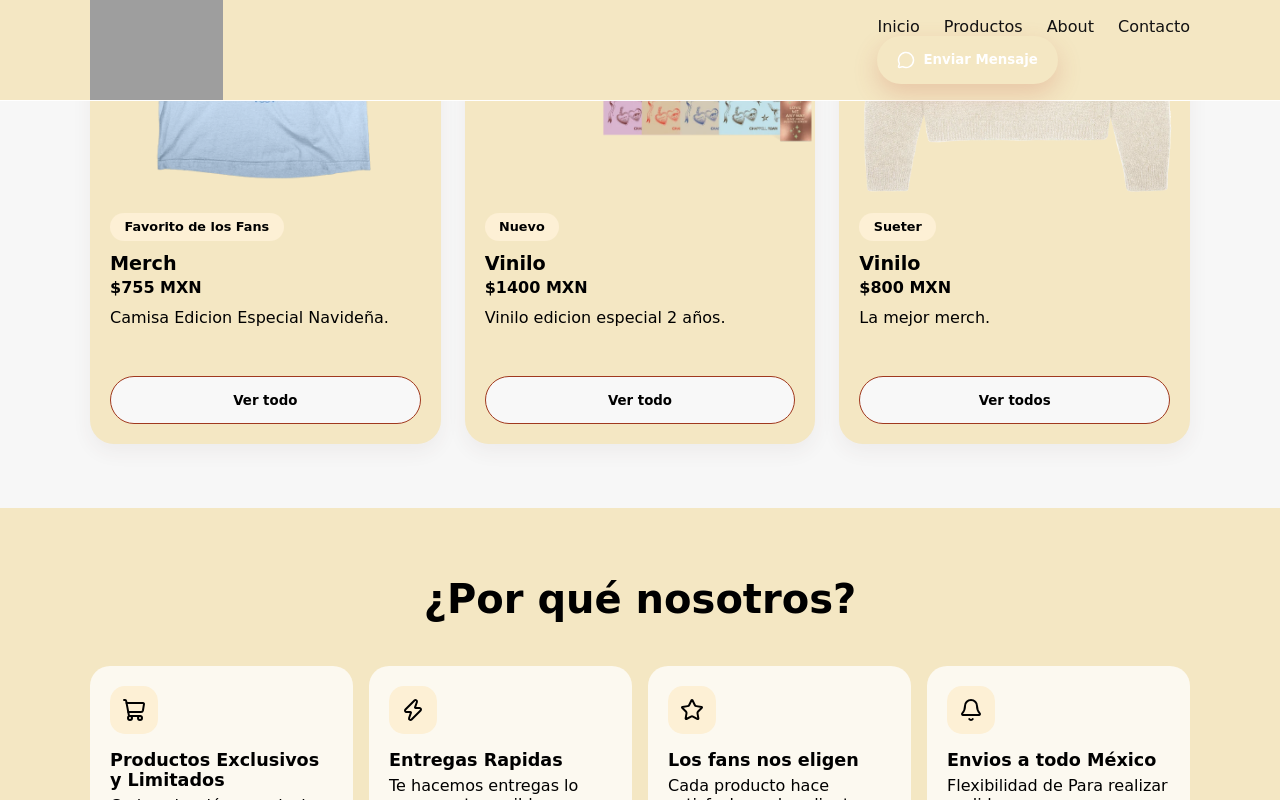
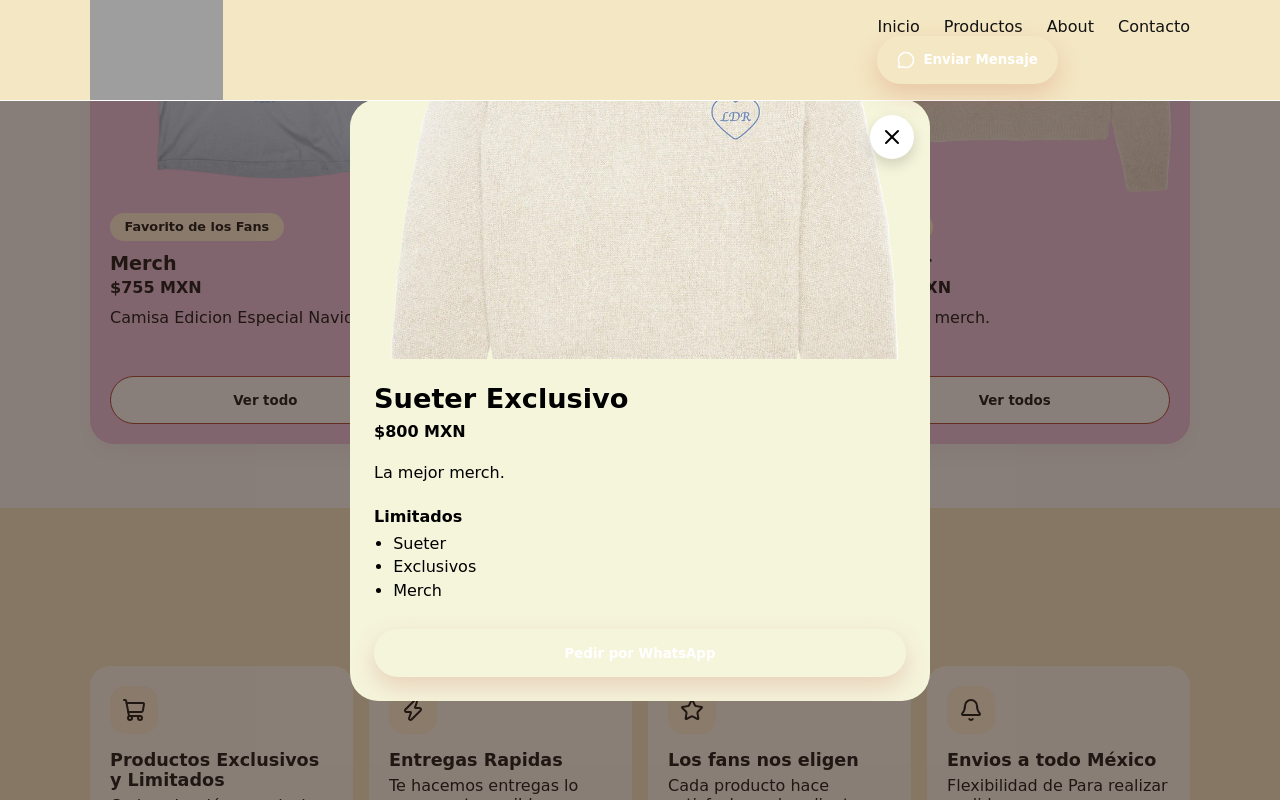
Before and after one commit to Lrdza05/Fan-Merch, a plain HTML site: page index.html in a window 1280 px wide. Both pictures are taken after a click on the button "Ver todos". Shown: the part 1340-2140 px from the top of the page. Drawn offline with nearby package versions, Linux system fonts and the light colour scheme; grey boxes are pictures that could not be loaded; a web font is replaced by a local one.

Commit message:
Update2 ENTREGABLE 3 - Record Shop - 27 NOV

```diff
--- a/css/style.css
+++ b/css/style.css
@@ -228,14 +228,14 @@ h1, h2, h3 {
 
 
 .intro-title span {
-  color: #777777;
+  color: #e3c697;
 }
 
 
 .intro-description {
   max-width: 520px;
   margin: 20px auto 0;
-  color: #a6a6a6;
+  color: #030404;
   font-size: 12px;
   line-height: 1.8;
 }
@@ -437,7 +437,7 @@ h1, h2, h3 {
   grid-template-columns: repeat(auto-fit, minmax(260px, 1fr));
 }
 .product-card {
-  background: #f4e7c3;
+  background: #e5bbdb;
   border: 1px solid var(--line);
   border-radius: 24px;
   overflow: hidden;
@@ -599,7 +599,60 @@ h1, h2, h3 {
 }
 
 
+/*Modal Configuracion*/
 
+.modal {
+  position: fixed;
+  inset: 0;
+  z-index: 80;
+  display: none;
+  align-items: flex-end;
+  justify-content: center;
+  padding: 1rem;
+  background: rgba(56,38,31,.58);
+}
+.modal.is-open { display: flex; }
+.modal-panel {
+  width: min(100%, 580px);
+  max-height: 92vh;
+  overflow-y: auto;
+  background: beige;
+  border-radius: 28px 28px 18px 18px;
+  animation: modalIn .25s ease;
+}
+@keyframes modalIn { from { transform: translateY(22px); opacity: .5; } to { transform: translateY(0); opacity: 1; } }
+.modal-image { position: relative; }
+.modal-image img { width: 100%; height: 240px; object-fit: cover; }
+.modal-close {
+  position: absolute;
+  right: 1rem;
+  top: 1rem;
+  width: 44px;
+  height: 44px;
+  border-radius: 50%;
+  border: none;
+  background: #fff;
+  color: var(--coral-dark);
+  display: grid;
+  place-items: center;
+  cursor: pointer;
+  box-shadow: 0 6px 14px rgba(0,0,0,.15);
+}
+.modal-body { padding: 1.5rem; }
+.modal-body h2 { font-size: 1.7rem; }
+.modal-body .price { color: var(--coral-dark); font-weight: 700; margin-top: .3rem; }
+.modal-body p { color: var(--muted); margin-top: 1rem; line-height: 1.6; }
+.modal-body h3 { font-size: 1rem; margin-top: 1.3rem; }
+.modal-body ul { margin-top: .5rem; padding-left: 1.2rem; list-style: disc; color: var(--muted); }
+.modal-body li { margin-bottom: .3rem; }
+.modal-body .btn { margin-top: 1.5rem; width: 100%; }
+
+
+@media (min-width: 768px) {
+  .modal { align-items: center; }
+  .modal-panel { border-radius: 28px; }
+  .modal-image img { height: 260px; }
+}
 
 
 
--- a/index.html
+++ b/index.html
@@ -172,7 +172,7 @@
               <h3>Merch</h3>
               <p class="price">$755 MXN</p>
               <p class="description">Camisa Edicion Especial Navideña.</p>
-              <button type="button" class="btn card" onclick="openModal('modal-caja')">Ver todo</button>
+              <button type="button" class="btn card" onclick="openModal('modal-Favorito de Fans')">Ver todo</button>
             </div>
           </article>
           <!--PRODUCTO 2-->
@@ -184,7 +184,7 @@
               <h3>Vinilo</h3>
               <p class="price">$1400 MXN</p>
               <p class="description">Vinilo edicion especial 2 años.</p>
-              <button type="button" class="btn card" onclick="openModal('modal-caja')">Ver todo</button>
+              <button type="button" class="btn card" onclick="openModal('modal-Nuevo')">Ver todo</button>
             </div>
           </article>
         <!--PRODUCTO 3-->
@@ -192,11 +192,11 @@
           <article class="product-card reveal">
             <img src="img/merch4.png" alt="Camisa navideña de Artista">
             <div class="product-body">
-              <span class="tag">Sueter</span>
-              <h3>Vinilo</h3>
+              <span class="tag">Merch</span>
+              <h3>Sueter</h3>
               <p class="price">$800 MXN</p>
               <p class="description">La mejor merch.</p>
-              <button type="button" class="btn card" onclick="openModal('modal-caja')">Ver todos</button>
+              <button type="button" class="btn card" onclick="openModal('modal-Merch')">Ver todos</button>
             </div>
           </article>
           </div>
@@ -325,7 +325,8 @@
           <ul>
             <li><i data-lucide="instagram"></i> <a href="https://www.instagram.com/l._rdza/" target="_blank" rel="noopener noreferrer">@l._rdza</a></li>
             <li><i data-lucide="facebook"></i> <a href="https://facebook.com/" target="_blank" rel="noopener noreferrer">Shop Records</a></li>
-            <li><i data-lucide="mail"></i> <a href="mailto:hola@dulcedetalle.mx">l.rodriguez040@ebc.edu.mx
+            <li><i data-lucide="mail"></i> <a href="mailto:hola@dulcedetalle.mx">l.rodriguez040@ebc.edu.mx</a></li>
+            <li><i data-lucide="Map"></i> <a href="https://maps.app.goo.gl/WL1TqL1rj5NnoyQM9">Polanco</a></li>
 </a></li>
             <li><i data-lucide="clock-3"></i> Lunes a sábado, 10:00 a 20:00</li>
           </ul>
@@ -345,6 +346,79 @@
     <a href="#inicio">Volver arriba ↑</a>
   </footer>
 
+  <!--MODAL PARA LOS PRODUCTOS O SEVICIOS , ETC-->
+
+ <div id="modal-Favorito de Fans" class="modal" role="dialog" aria-modal="true" aria-labelledby="modal-Favorito de Fans-Title">
+    <div class="modal-panel">
+      <div class="modal-image">
+        <img src="/img/merch2.png" alt="Playera Edicion Navideña.">
+        <button type="button" class="modal-close" aria-label="Cerrar producto" onclick="closeModal('modal-Favorito de Fans')"><i data-lucide="x"></i></button>
+      </div>
+      <div class="modal-body">
+        <h2 id="modal-Favorito de Fans-title">Playera navideña</h2>
+        <p class="price">$755 MXN</p>
+        <p>Playera Navideña Sabrina Carpenter.</p>
+        <h3>Merch Exclusiva</h3>
+        <ul>
+          <li>Playera Navideña</li>
+          <li>Exclusivos</li>
+          <li>Color de Azul</li>
+        </ul>
+        <button type="button" class="btn primary" onclick="openWhatsApp('Hola, quiero apartar la Playera Navideña')">Pedir por WhatsApp</button>
+      </div>
+    </div>
+  </div>
+
+
+<div id="modal-Nuevo" class="modal" role="dialog" aria-modal="true" aria-labelledby="modal-Nuevo-Title">
+    <div class="modal-panel">
+      <div class="modal-image">
+        <img src="/img/merch6.png" alt="Vinio edición especial 2 años.">
+        <button type="button" class="modal-close" aria-label="Cerrar producto" onclick="closeModal('modal-Nuevo')"><i data-lucide="x"></i></button>
+      </div>
+      <div class="modal-body">
+        <h2 id="modal-Nuevo">Vinio edición especial 2 años</h2>
+        <p class="price">$1400 MXN</p>
+        <p>Vinilo Edición Limitada.</p>
+        <h3>Limitados</h3>
+        <ul>
+          <li>Vinilo</li>
+          <li>Exclusivos</li>
+          <li>2 anniversario</li>
+        </ul>
+        <button type="button" class="btn primary" onclick="openWhatsApp('Hola, quiero apartar el vinilo')">Pedir por WhatsApp</button>
+      </div>
+    </div>
+  </div>
+
+
+
+  <div id="modal-Merch" class="modal" role="dialog" aria-modal="true" aria-labelledby="modal-Merch-Title">
+    <div class="modal-panel">
+      <div class="modal-image">
+        <img src="/img/merch4.png" alt="Sueter.">
+        <button type="button" class="modal-close" aria-label="Cerrar producto" onclick="closeModal('modal-Merch')"><i data-lucide="x"></i></button>
+      </div>
+      <div class="modal-body">
+        <h2 id="modal-Nuevo">Sueter Exclusivo</h2>
+        <p class="price">$800 MXN</p>
+        <p>La mejor merch.</p>
+        <h3>Limitados</h3>
+        <ul>
+          <li>Sueter</li>
+          <li>Exclusivos</li>
+          <li>Merch</li>
+        </ul>
+        <button type="button" class="btn primary" onclick="openWhatsApp('Hola, quiero apartar el sueter')">Pedir por WhatsApp</button>
+    </div>
+  </div>
+
+
+
+
+
+
+
   <script src="js/script.js"></script>
 
 </body>
--- a/js/script.js
+++ b/js/script.js
@@ -143,3 +143,29 @@ videoCards.forEach((card) => {
     }
   });
 });
+
+
+/**
+ * Abre el modal de un producto y bloquea el scroll del fondo.
+ */
+let lastFocusedElement = null; // elemento con foco antes de abrir un modal
+let currentSlide = 0;
+function openModal(id) {
+  lastFocusedElement = document.activeElement;
+  const modal = document.getElementById(id);
+  modal.classList.add("is-open");
+  document.body.style.overflow = "hidden";
+  const closeButton = modal.querySelector(".modal-close");
+  if (closeButton) closeButton.focus();
+}
+
+
+/**
+ * Cierra el modal de un producto y devuelve el foco al elemento anterior.
+ */
+function closeModal(id) {
+  const modal = document.getElementById(id);
+  modal.classList.remove("is-open");
+  document.body.style.overflow = "";
+  if (lastFocusedElement) lastFocusedElement.focus();
+}
```
